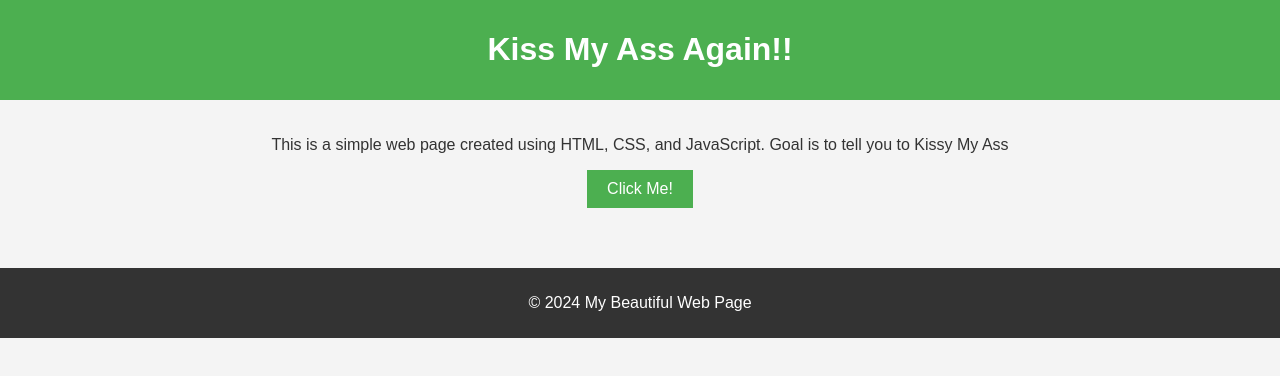
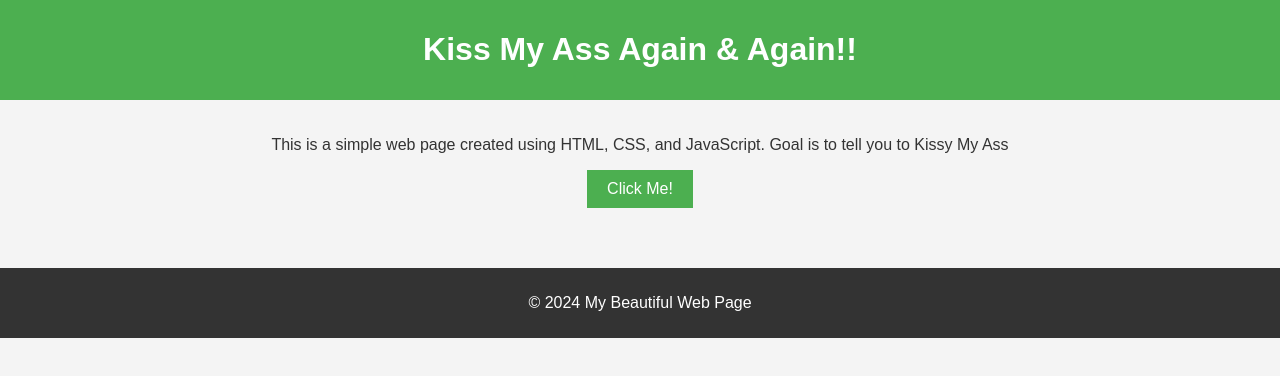
Before and after one commit to Aluxtar/ghtutorial, a plain HTML site: page index-updated.html in a window 1280 px wide. Drawn offline with Linux system fonts and the light colour scheme.

Commit message:
Update index-updated.html

```diff
--- a/index-updated.html
+++ b/index-updated.html
@@ -45,7 +45,7 @@
 </head>
 <body>
     <header>
-        <h1>Kiss My Ass Again!!</h1>
+        <h1>Kiss My Ass Again & Again!!</h1>
     </header>
     <main>
         <p>This is a simple web page created using HTML, CSS, and JavaScript. Goal is to tell you to Kissy My Ass</p>
```
